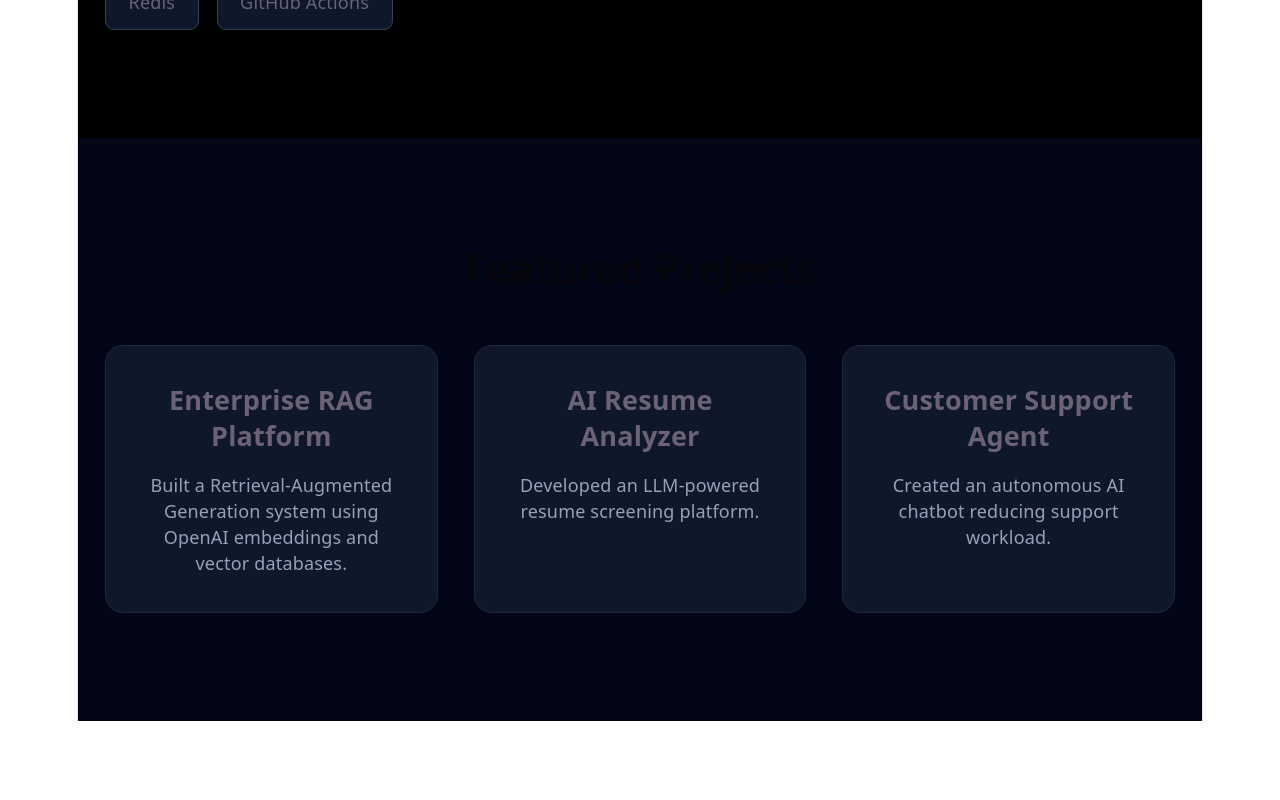
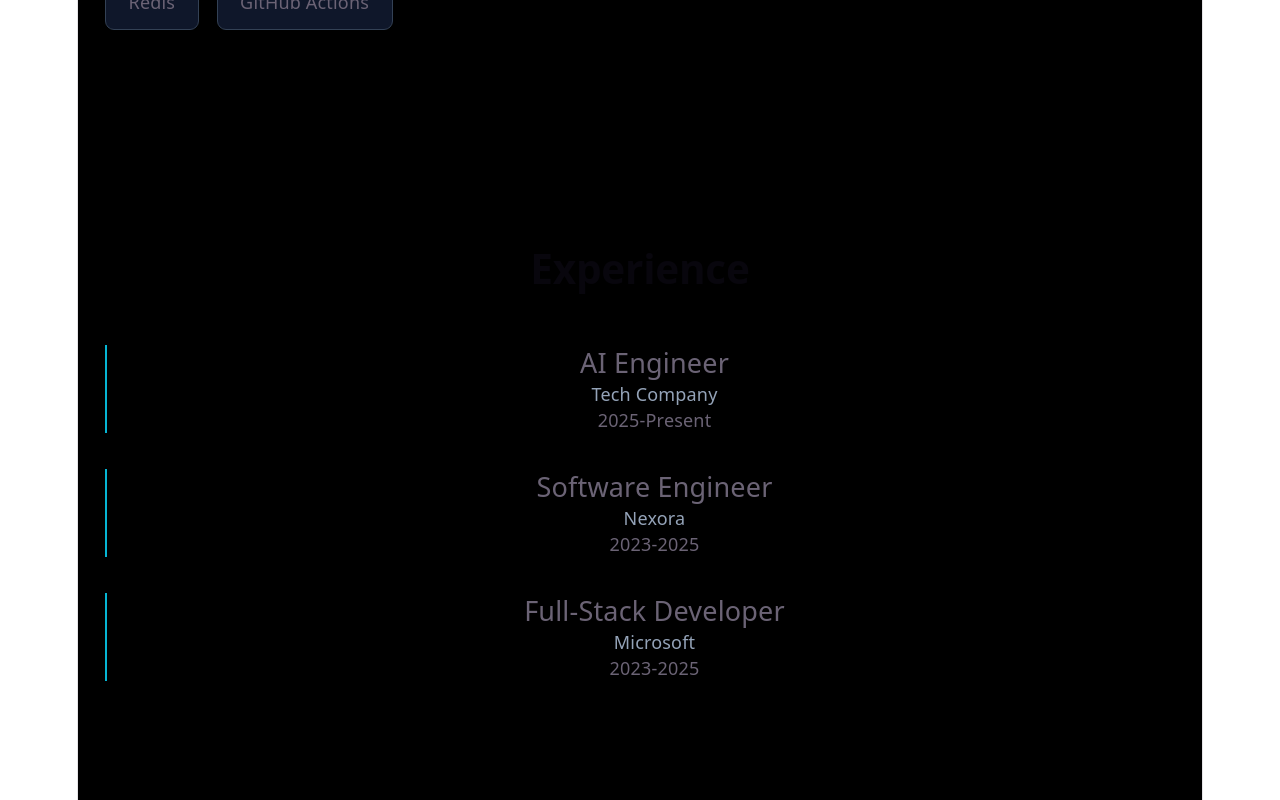
Before and after one commit to AIChief-Courtney/1st-portfolio, a React (Vite) app: page / in a window 1280 px wide. Shown: the part 2780-3580 px from the top of the page. Before the commit the page ends 3501 px from the top, so only its background shows below. Built offline with nearby package versions, Linux system fonts and the light colour scheme.

Commit message:
feat(content): add experience

```diff
--- a/src/App.tsx
+++ b/src/App.tsx
@@ -3,6 +3,7 @@ import Projects from "./components/Projects";
 import Hero from "./components/Hero";
 import About from "./components/About";
 import Skills from "./components/Skills";
+import Experience from "./components/Experience";
 
 function App() {
   return (
@@ -11,6 +12,7 @@ function App() {
       <Hero />
       <About />
       <Skills />
+      <Experience />
       <Projects />
     </>
   );
--- /dev/null
+++ b/src/components/Experience.tsx
@@ -0,0 +1,37 @@
+export default function Experience() {
+  const jobs = [
+    {
+      role: "AI Engineer",
+      company: "Tech Company",
+      year: "2025-Present",
+    },
+    {
+      role: "Software Engineer",
+      company: "Nexora",
+      year: "2023-2025",
+    },
+    {
+      role: "Full-Stack Developer",
+      company: "Microsoft",
+      year: "2023-2025",
+    },
+  ];
+
+  return (
+    <section className="py-24 bg-black">
+      <div className="max-w-5xl mx-auto px-6">
+        <h2 className="text-4xl font-bold mb-12">Experience</h2>
+
+        {jobs.map((job) => (
+          <div key={job.role} className="mb-8 border-l-2 border-cyan-500 pl-6">
+            <h3 className="text-2xl">{job.role}</h3>
+
+            <p className="text-slate-400">{job.company}</p>
+
+            <p>{job.year}</p>
+          </div>
+        ))}
+      </div>
+    </section>
+  );
+}
```
